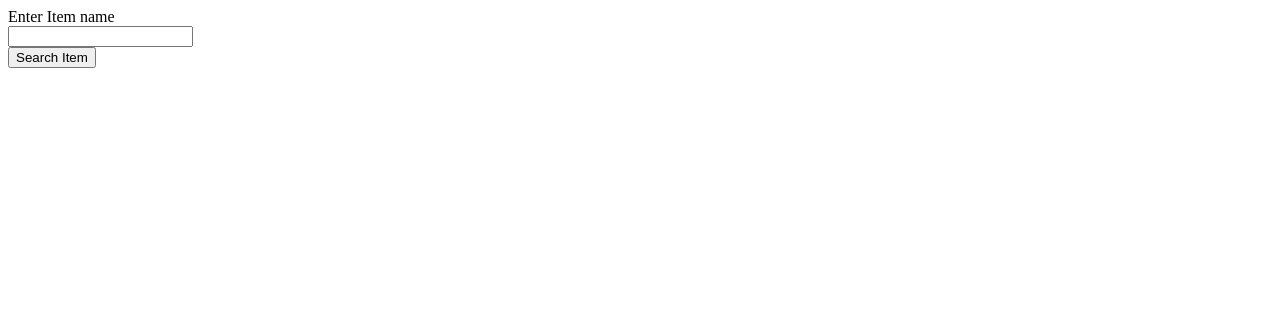
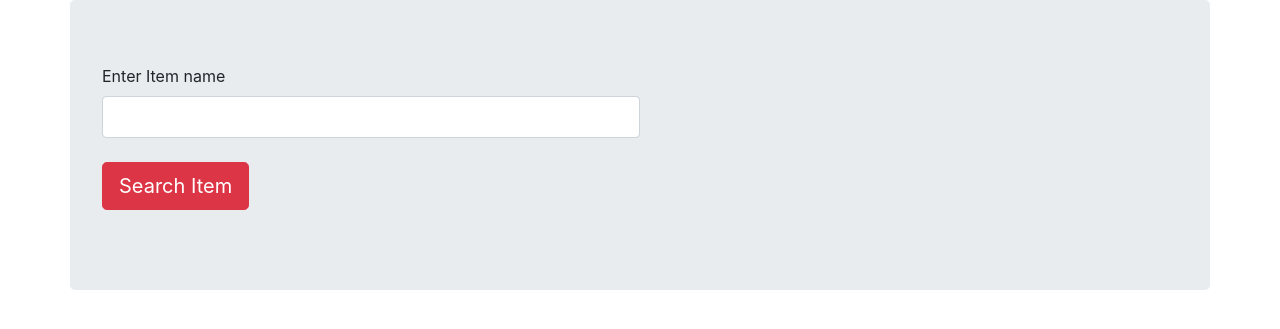
Before and after one commit to SaiKrishna1911/SuperMarketManagementSystem, a Flask app: template templates/edit_item_search.html in a window 1280 px wide. Shown: the top 329 px of the page. Run offline with Flask 2, Linux system fonts and the light colour scheme; the template is opened without the code that fills it, so the values that code supplies are empty; some libraries are stand-ins or nearby versions.

Commit message:
Cart Update

```diff
--- a/templates/cart.html
+++ b/templates/cart.html
@@ -15,7 +15,7 @@
             align-items: center;
             min-height: 100vh;
             font-family: sans-serif;
-            background: url(../static/images/66.png);
+            background: url(../static/images/carted.png);
             background-size: cover;
         }
 .btn-box
--- a/templates/edit_item_search.html
+++ b/templates/edit_item_search.html
@@ -2,13 +2,24 @@
 <html>
 <head>
     <title>Edit Item Search</title>
+    <link rel="stylesheet" href="https://maxcdn.bootstrapcdn.com/bootstrap/4.0.0/css/bootstrap.min.css" integrity="sha384-Gn5384xqQ1aoWXA+058RXPxPg6fy4IWvTNh0E263XmFcJlSAwiGgFAW/dAiS6JXm" crossorigin="anonymous">
+
+  <script src="https://code.jquery.com/jquery-3.2.1.slim.min.js" integrity="sha384-KJ3o2DKtIkvYIK3UENzmM7KCkRr/rE9/Qpg6aAZGJwFDMVNA/GpGFF93hXpG5KkN" crossorigin="anonymous"></script>
+<script src="https://cdnjs.cloudflare.com/ajax/libs/popper.js/1.12.9/umd/popper.min.js" integrity="sha384-ApNbgh9B+Y1QKtv3Rn7W3mgPxhU9K/ScQsAP7hUibX39j7fakFPskvXusvfa0b4Q" crossorigin="anonymous"></script>
+<script src="https://maxcdn.bootstrapcdn.com/bootstrap/4.0.0/js/bootstrap.min.js" integrity="sha384-JZR6Spejh4U02d8jOt6vLEHfe/JQGiRRSQQxSfFWpi1MquVdAyjUar5+76PVCmYl" crossorigin="anonymous"></script>
+</head>
 
 </head>
 <body>
+    <div class="container jumbotron ">
+        <div class="form-group">
     <form action="{{url_for('edit_item_search')}}" method="GET">
-        <label for="name">Enter Item name</label><br>
-        <input type="text" id="name" name="name" required><br>
-        <button type="submit">Search Item</button>
+        <label for="name" class="font-wight-bold  ">Enter Item name</label><br>
+        <input type="text" class="form-control w-50 p-2" id="name" name="name" required><br>
+        <button type="submit" class="btn btn-danger btn-lg">Search Item</button>
     </form>
+    </div>
+    </div>
+    </div>
 </body>
 </html>
```
Also changed, not shown: templates/add_item.html (+0 -8 lines), static/images/carted.png (added).
